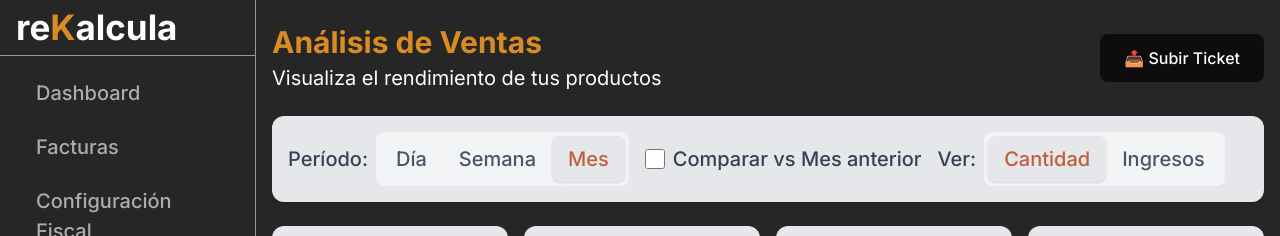
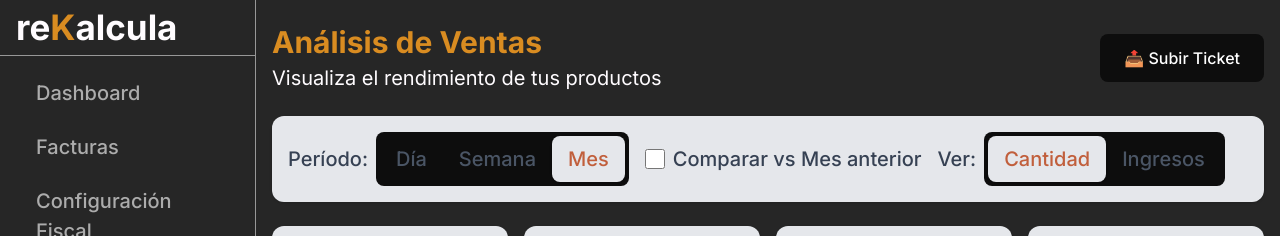
Before and after one commit to rekalcula/rekalcula, a Next.js app: page /dashboard/analytics/sales in a window 1280 px wide. Shown: the top 236 px of the page. Built offline with nearby package versions, Linux system fonts and the light colour scheme; no server answers; sample sign-in values are in the browser's storage.

Commit message:
style: cambiar barra de filtros a negro y textos a naranja corporativo

```diff
--- a/components/SalesAnalyticsChart.tsx
+++ b/components/SalesAnalyticsChart.tsx
@@ -82,7 +82,7 @@ export default function SalesAnalyticsChart() {
 
   const getChangeColor = (change: number) => {
     if (change > 0) return 'text-green-600'
-    if (change < 0) return 'text-red-600'
+    if (change < 0) return 'text-[#D98C21]'
     return 'text-gray-500'
   }
 
@@ -110,7 +110,7 @@ export default function SalesAnalyticsChart() {
           {/* Período */}
           <div className="flex items-center space-x-2">
             <span className="text-[20px] font-medium text-gray-700">Período:</span>
-            <div className="flex bg-gray-100 rounded-lg p-1">
+            <div className="flex bg-[#0D0D0D] rounded-lg p-1">
               <button
                 onClick={() => setPeriod('day')}
                 className={`px-2 sm:px-4 py-1.5 sm:py-2 rounded-lg text-[20px] font-medium transition-colors ${
@@ -154,7 +154,7 @@ export default function SalesAnalyticsChart() {
           {/* Vista */}
           <div className="flex items-center space-x-2">
             <span className="text-[20px] font-medium text-gray-700">Ver:</span>
-            <div className="flex bg-gray-100 rounded-lg p-1">
+            <div className="flex bg-[#0D0D0D] rounded-lg p-1">
               <button
                 onClick={() => setViewMode('quantity')}
                 className={`px-4 py-2 rounded-lg text-[20px] font-medium transition-colors ${
```
